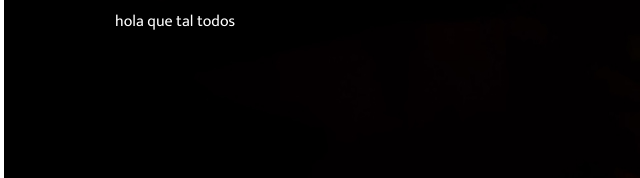
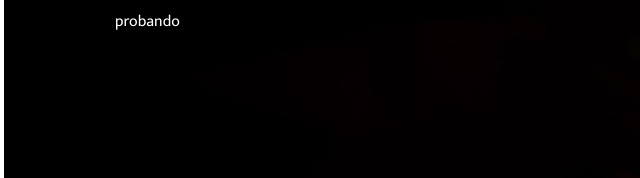
Before and after one commit to sebamarron/hcy, a plain HTML site: page index.html in a window 1280 px wide. Shown: the part 598-776 px from the top of the page, 0-640 px from the left. Drawn offline with nearby package versions, Linux system fonts and the light colour scheme; a web font is replaced by a local one.

Commit message:
pruebaFunes

```diff
--- a/index.html
+++ b/index.html
@@ -18,7 +18,8 @@
     <div class="grilla">
         <header>
 
-            <a class="imgLogNav animate__animated animate__jackInTheBox" href="#"><img x src="./img/logo.png" alt="logo" width="100px"></a>
+            <a class="imgLogNav animate__animated animate__jackInTheBox" href="#"><img x src="./img/logo.png" alt="logo"
+                    width="100px"></a>
 
             <nav>
                 <ul class="navegador animate__animated animate__backInRight">
@@ -36,7 +37,8 @@
         <main class="espaciado">
             <a href="./pages/platillos.html"><img class="imgIndex" src="./img/carritof.png" width="300px"
                     alt="carrito de compra"></a>
-                    <p>hola que tal todos</p>
+                    <p>probando</p>
+
 
         </main>
 
```
